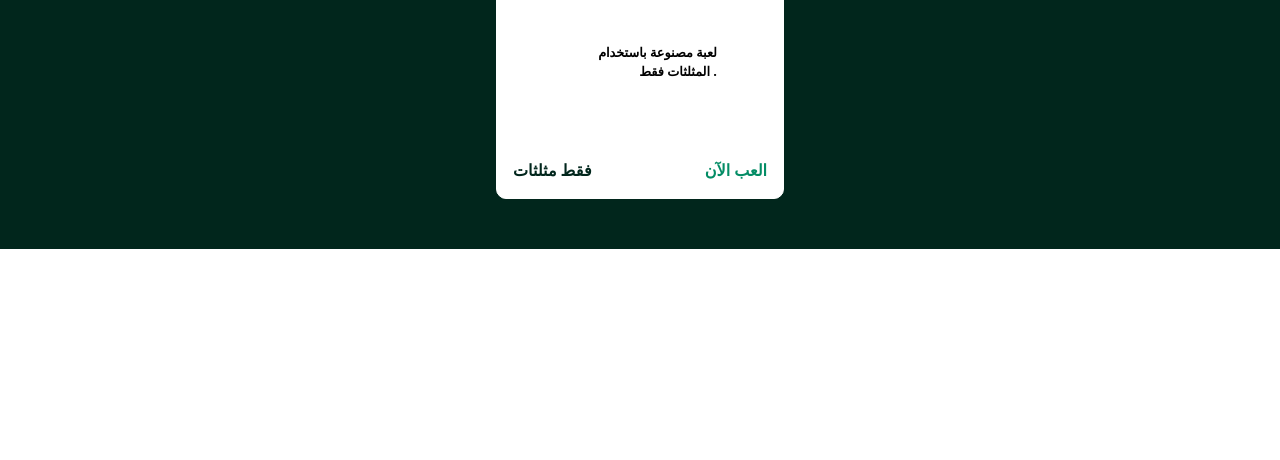
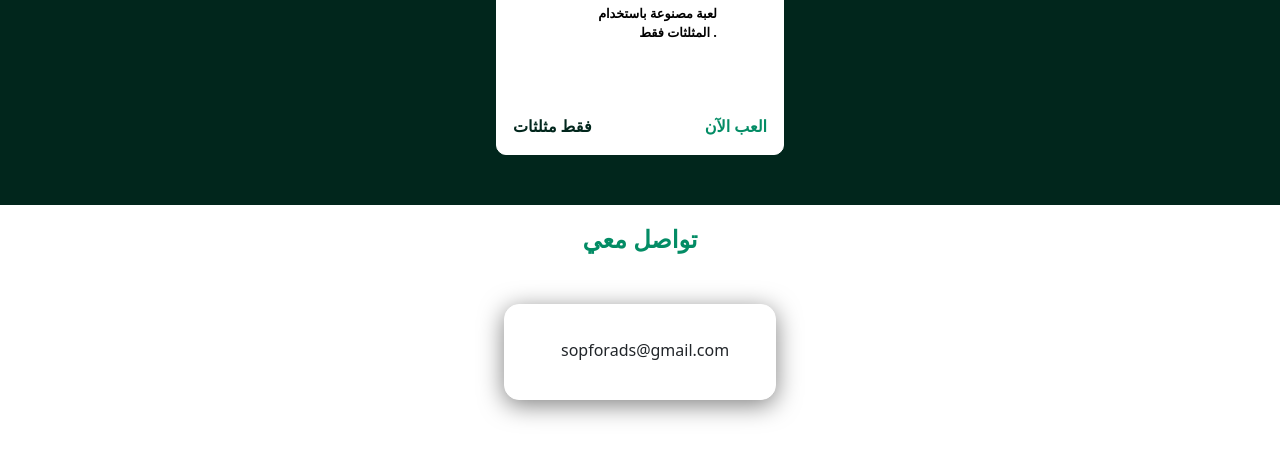
Before and after one commit to fahmon4456/fahmon4456.github.io, a plain HTML site: page index.html in a window 1280 px wide. Shown: the part 2193-2653 px from the top of the page. Before the commit the page ends 2442 px from the top, so only its background shows below. Drawn offline with nearby package versions, Linux system fonts and the light colour scheme.

Commit message:
semi last
fix bugs

```diff
--- a/index.html
+++ b/index.html
@@ -90,10 +90,7 @@
                     About Me
                 </h2>
                <p>
-
-    Hello guys ! My name is Ahmed, I am a Game developer and Content creator .
-    I made over 10 games and a lot of prototypes, and I got over 150k downloads in all games !
-    I am a content creator at : Sop.dev and Sop2 .
+                نحن ديب كلين، متخصصون في النظافة العميقة للأثاث المنزلي، والنظافة العامة التأهيلية للمنازل الجديدة، في جميع مناطق المملكة ..
                <p>
             </div>
         </section>
@@ -194,7 +191,20 @@
                 </div>
             </div>
         </div> </section>
-        <section class ="tw" id="tw"><div class = "cont"></div></section>
+        <section class ="tw" id="tw">
+
+        <div class = "cont">
+            <h2 class="title"> تواصل معي </h2>
+
+        <div class="content">
+            <div class="C-Card">
+                <div class="gameInfo">
+                    <strong class="Contact-title">
+                        <h6>sopforads@gmail.com</h6>
+                    </strong>
+                </div>
+            </div>
+        </div></section>
 
     </body>
 </html>
--- a/style.css
+++ b/style.css
@@ -196,13 +196,34 @@ p {
   transition: 0.7s ease;
   margin-bottom: 50PX;
 }
+.C-Card {
+  background-color: #ffffff;
+  border: 1px solid #ffffff;
+  min-height: 6em;
+  width: 17em;
+  overflow: hidden;
+  border-radius: 10px;
+  transition: 0.7s ease;
+  margin-bottom: 60PX;
+  text-align: center;
+  justify-content: center;
+}
+h6{
+  padding-left: 40px;
+  padding-top: 20px;
+}
+.content .C-Card {
+  box-shadow: 0 5px 25px rgb(1 1 1 / 50%);
+  border-radius: 15px;
+
+}
 .gameTitle {
 
   display: flex;
   justify-content: space-between;
   text-transform: uppercase;
   font-weight: 800;
-  margin-top: 10px;
+  margin-top: 5px;
   white-space: nowrap;
 }
 .game-category {
@@ -406,3 +427,17 @@ body {
 
   }
 }
+.cont{
+  display: flex;
+  align-items: center;
+  /* background: url(images/background1.png) no-repeat; */
+  background-size: cover;
+  background-position: center;
+  background-position-x: center;
+  background-position-y: center;
+  background-attachment: fixed;
+
+  justify-content: center;
+ flex-direction: column;
+  background-color: rgb(255, 255, 255);
+}
```
